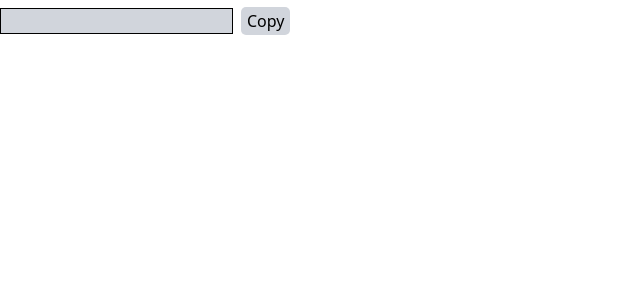
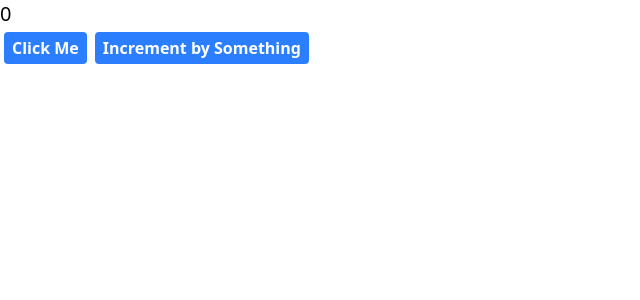
Before and after one commit to ka1sser/react-demos, a React (Vite) app: page / in a window 1280 px wide. Shown: the top 300 px of the page, without its empty margins (0-640 px from the left). Built offline with nearby package versions, Linux system fonts and the light colour scheme.

Commit message:
Introduction to useEffect()

```diff
--- a/src/App.jsx
+++ b/src/App.jsx
@@ -1,16 +1,24 @@
 import React from 'react';
-import { useState } from 'react';
+import { useState, useEffect } from 'react';
 import "./index.css";
-import CopyContent from './components/CopyContent';
 
 const App = () => {
 
-  const [count, setCount] = useState(0)
+  const [value, setValue] = useState(0);
+  const [something, setSomething] = useState(0);
+
+  useEffect(() => {
+    console.log("Called useEffect()")
+    document.title = `Increment ${value}`
+
+  },[value, something]);
 
   return (
-    <>
-      <CopyContent/>
-    </>
+    <div>
+      <h2>{value}</h2>
+      <button onClick={()=> setValue(value+1)}>Click Me</button>
+      <button onClick={()=> setSomething(value+1)}>Increment by Something</button>
+    </div>
   )
 }
 
--- a/src/index.css
+++ b/src/index.css
@@ -1 +1,9 @@
 @import "tailwindcss";
+
+button{
+    @apply font-bold py-1 px-2 rounded mx-1 my-1 bg-blue-500 text-white hover:bg-blue-700;
+}
+
+h2{
+    @apply text-xl;
+}
--- a/src/main.jsx
+++ b/src/main.jsx
@@ -3,7 +3,5 @@ import { createRoot } from 'react-dom/client'
 import App from './App.jsx'
 
 createRoot(document.getElementById('root')).render(
-  <StrictMode>
     <App />
-  </StrictMode>,
 )
```
